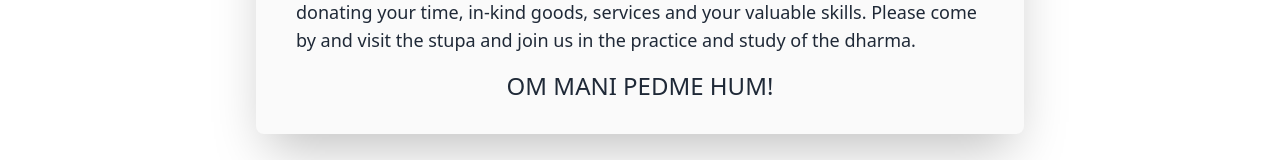
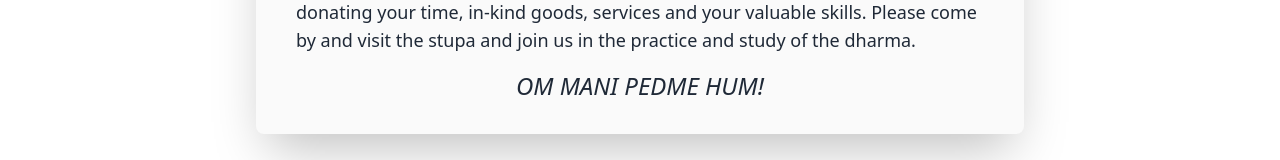
Before and after one commit to gevera/kgltorc, a SvelteKit app: page / in a window 1280 px wide. Shown: the part 1169-1329 px from the top of the page. Built offline with nearby package versions, Linux system fonts and the light colour scheme; a web font is replaced by a local one.

Commit message:
Changed Om mani pedme hum to italic

```diff
--- a/src/routes/+page.svelte
+++ b/src/routes/+page.svelte
@@ -41,5 +41,5 @@
                 in-kind goods, services and your valuable skills. Please come by and visit the stupa and join us
                 in the practice and study of the dharma.
         </p>
-	<p class="text-2xl text-center my-2">OM MANI PEDME HUM!</p>
+	<p class="text-2xl text-center my-2 italic">OM MANI PEDME HUM!</p>
 </Section>
```
